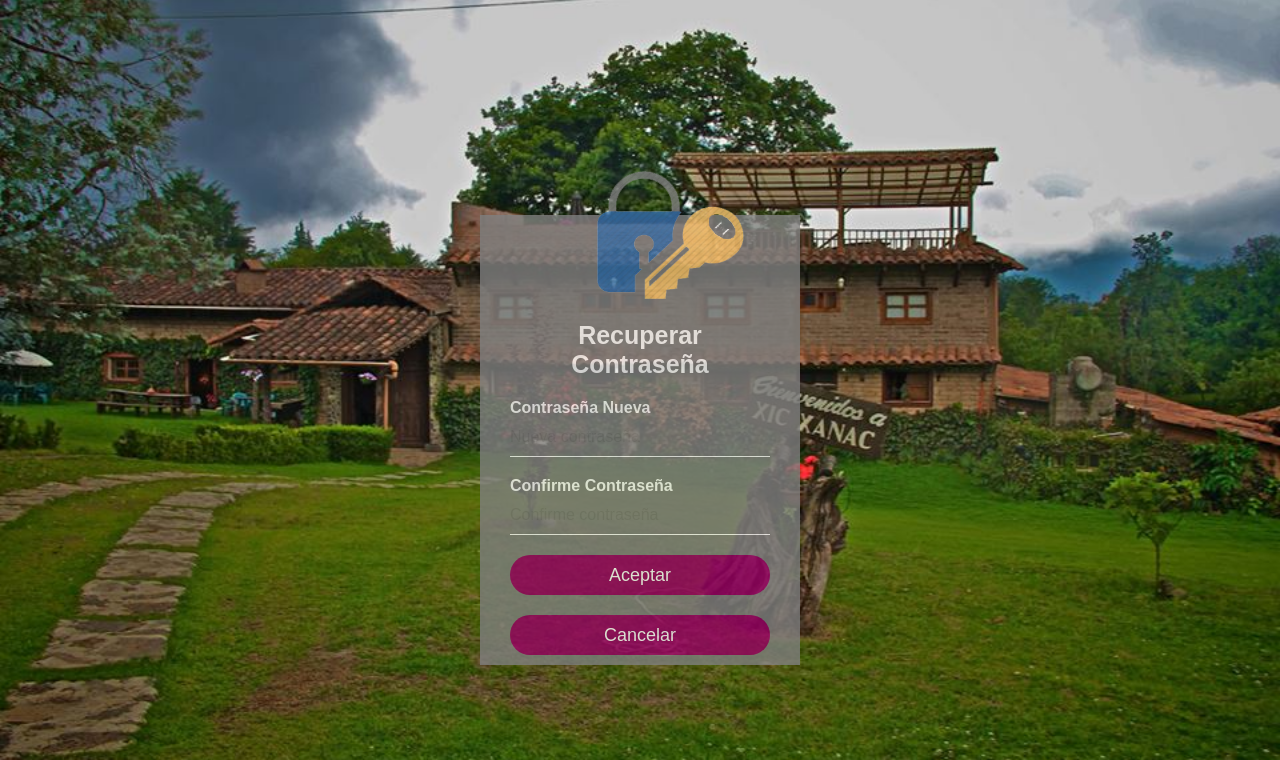
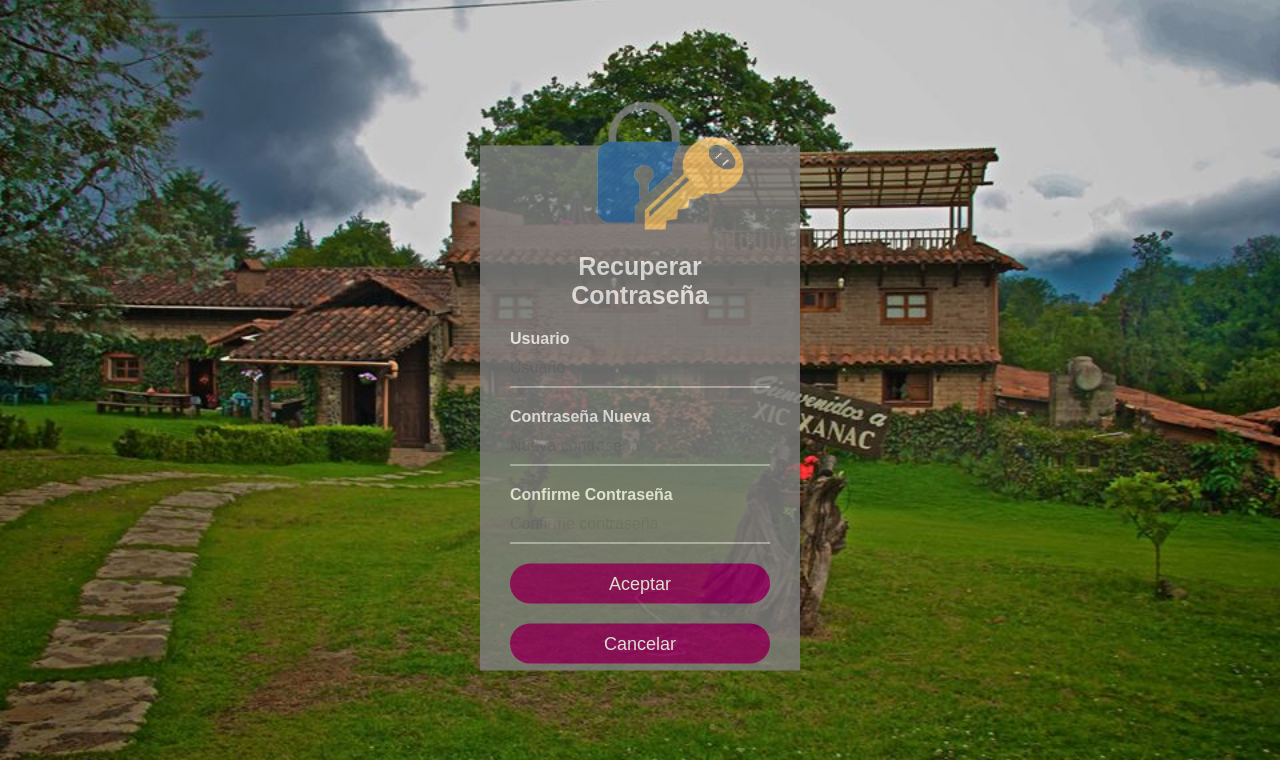
Before and after one commit to Administracions/Administracion, a plain HTML site: page Interfaces/recuppassadmin/recuppassadmin.html in a window 1280 px wide. Shown: the part 40-800 px from the top of the page. Drawn offline with Linux system fonts and the light colour scheme; a web font is replaced by a local one.

Commit message:
Add files via upload

```diff
--- a/Interfaces/recuppassadmin/recuppassadmin.css/master.css
+++ b/Interfaces/recuppassadmin/recuppassadmin.css/master.css
@@ -20,11 +20,11 @@ body {
 
 .login-box{
     width: 320px;
-    height: 450px;
+    height: 525px;
     background: #808080;
     background-attachment: fixed;
     color: #fff;
-    top: 60%;
+    top: 56%;
     left: 50%;
     position: absolute;
     transform: translate(-50%, -50%);
--- a/Interfaces/recuppassadmin/recuppassadmin.html
+++ b/Interfaces/recuppassadmin/recuppassadmin.html
@@ -6,6 +6,7 @@
         <link rel="stylesheet" href="../recuppassadmin/recuppassadmin.css/estilo.css">
         <link rel="stylesheet" href="../recuppassadmin/recuppassadmin.css/menu.css">
         <link rel="stylesheet" href="../recuppassadmin/recuppassadmin.css/master.css">
+        <title>Recuperar contraseña</title>
     </head>
     <body>
         <header>
@@ -14,8 +15,9 @@
             <input type="checkbox" id="menu-bar">
             <label class="icon-menu" for="menu-bar"></label>
                 <nav class="menu">
-                <a href="">Ayuda</a>
-                <a href="">Contacto</a>
+                    <a href="">Ayuda</a>
+                    <a href="">Contacto</a>
+                    <a href="../primera/index.html">Salir</a>
                 </nav>
             </div>
     </header>
@@ -28,6 +30,9 @@
       <br>
       <br>
       <h2>Recuperar Contraseña</h2>
+      <!-- USER INPUT -->
+      <label for="text">Usuario</label>
+      <input type="text" name="usuario"placeholder="Usuario">
         <!-- PASSWORD INPUT -->
        <label for="passnew">Contraseña Nueva</label>
         <input type="password" name="passnew"placeholder="Nueva contraseña">
--- a/Interfaces/recuppassemp/recuppassemp.css/master.css
+++ b/Interfaces/recuppassemp/recuppassemp.css/master.css
@@ -20,11 +20,11 @@ body {
 
 .login-box{
     width: 320px;
-    height: 450px;
+    height: 525px;
     background: #808080;
     background-attachment: fixed;
     color: #fff;
-    top: 60%;
+    top: 56%;
     left: 50%;
     position: absolute;
     transform: translate(-50%, -50%);
```
Also changed, not shown: Interfaces/recuppassemp/recuppassaemp.html (+6 -2 lines).
